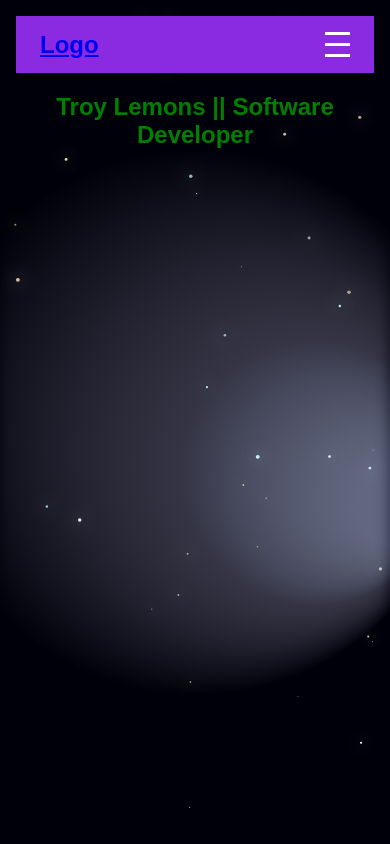
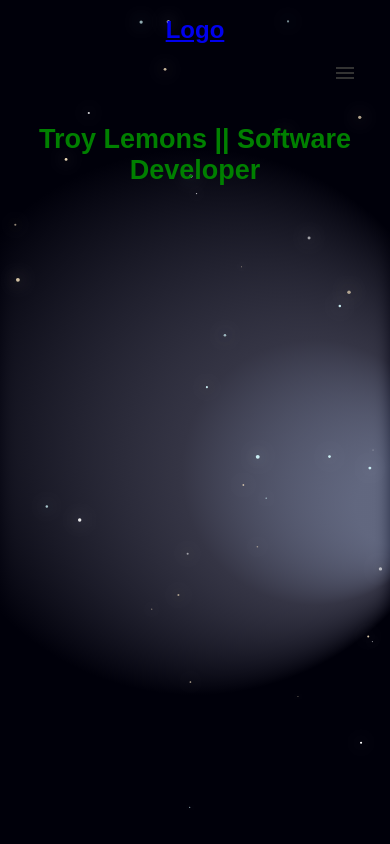
Before and after one commit to blueLotus3/tlportfolio, a React (Create React App) app: page / in a window 390 px wide. Built offline with nearby package versions, Linux system fonts and the light colour scheme.

Commit message:
adjusting styling to nav-menu

```diff
--- a/src/App.css
+++ b/src/App.css
@@ -35,13 +35,101 @@ h2 {
  color: green;
 }
 
-.navbar {
-  display: flex;
-  justify-content: space-between;
-  align-items: center;
-  background: blueviolet;
-  padding: 0.75rem 1.5rem;
+
+li {
+  list-style: none;
+  text-align: center;
+}
+
+p .nav-link {
+  text-decoration: none;
+}
+
+/* header */
+.header ul {
+  margin: 0;
+  padding: 0;
+  list-style: none;
+  overflow: hidden;
+}
+
+.header li p {
+  display: block;
+  padding: 6px;
+  border-right: 1px solid #f4f4f4;
+  text-decoration: none;
+}
+
+.header li p:hover,
+.header .menu-btn:hover {
+  background-color: #f4f4f4;
+}
+
+.header .nav-menu {
+  clear: both;
+  max-height: 0;
+  transition: max-height .2s ease-out;
+}
+
+.header .menu-icon {
+  cursor: pointer;
+  float: right;
+  padding: 28px 20px;
   position: relative;
+  user-select: none;
+}
+
+.header .menu-icon .navicon {
+  background: #333;
+  display: block;
+  height: 2px;
+  position: relative;
+  transition: background .2s ease-out;
+  width: 18px;
+}
+
+.header .menu-icon .navicon:before,
+.header .menu-icon .navicon:after {
+  background: #333;
+  content: '';
+  display: block;
+  height: 100%;
+  position: absolute;
+  transition: all .2s ease-out;
+  width: 100%;
+}
+
+.header .menu-icon .navicon:before {
+  top: 5px;
+}
+
+.header .menu-icon .navicon:after {
+  top: -5px;
+}
+
+.header .menu-btn {
+  display: none;
+}
+
+.header .menu-btn:checked ~ .nav-menu {
+  max-height: 240px;
+}
+
+.header .menu-btn:checked ~ .menu-icon .navicon {
+  background: transparent;
+}
+
+.header .menu-btn:checked ~ .menu-icon .navicon:before {
+  transform: rotate(-45deg);
+}
+
+.header .menu-btn:checked ~ .menu-icon .navicon:after {
+  transform: rotate(45deg);
+}
+
+.header .menu-btn:checked ~ .menu-icon:not(.steps) .navicon:before,
+.header .menu-btn:checked ~ .menu-icon:not(.steps) .navicon:after {
+  top: 0;
 }
 
 .logo {
@@ -49,52 +137,53 @@ h2 {
   font-weight: bold;
 }
 
-.nav-links {
-  display: flex;
-  gap: 1.5rem;
-}
-
-.nav-links p {
-  color: white;
-  text-decoration: none;
-  transition: color 0.3s;
-}
-
-.nav-links p:hover {
-  color: green;
-}
-
 .hamburger {
   display: none;
-  flex-direction: column;
-  cursor: pointer;
 }
 
 .bar {
-  width: 25px;
+  display: block;
   height: 3px;
-  background-color: white;
-  margin: 4px 0;
-  transition: 0.4s;
+  width: 100%;
+  background-color: #101010;
+  border-radius: 2px;
+  transition: all 0.3s ease-in-out;
 }
 
-@media (max-width: 760px) {
-  .hamburger {
-    display: flex;
+.nav-link {
+  font-size: 1.6rem;
+  font-weight: 400;
+  color: #475569;
+}
+
+.nav-link:hover {
+  color: #482ff7;
+}
+
+@media (max-width: 768px) {
+  body {
+    margin: 0;
+    padding: 0;
+    font-size: 18px;
   }
 
-  .nav-links {
-    position: absolute;
-    top: 60px;
-    left: 0;
-    background: blueviolet;
-    flex-direction: column;
-    width: 100%;
-    align-items: center;
-    display: none;
+  .header ul {
+    display: flex;
+    flex-direction: row;
+    flex-wrap: nowrap;
+    justify-content: space-between;
+    list-style-type: none;
+    overflow: hidden;
   }
 
-  .nav-links.open {
-    display: flex;
+  .header li p {
+    display: block;
+    border-right: 1px #f4f4f4;
+    text-decoration: none;
+  }
+
+  .header li p:hover,
+  .header .menu-btn:hover {
+    background-color: #f4f4f4;
   }
 }
--- a/src/components/Nav.js
+++ b/src/components/Nav.js
@@ -1,24 +1,21 @@
-import React, { useState }from 'react'
+import React from 'react'
 import { Link } from 'react-router-dom'
 
 const Nav = () => {
-    const [ isOpen, setIsOpen ] = useState(false);
+
     return (
+        <header className="header">
         <nav className="navbar">
         <div className="logo"><Link to='/'>Logo</Link></div>
-
-        <div className={`nav-links ${isOpen ? "open": ""}`}>
-            <Link to ='/' onClick={() => setIsOpen(false)}><p>Home</p></Link>
-            <Link to ='/projects' onClick={() => setIsOpen(false)}><p>Projects</p></Link>
-            <Link to ='/contact' onClick={() => setIsOpen(false)}><p>Contact</p></Link>
-            </div>
-        <div className="hamburger" onClick={() => setIsOpen(!isOpen)}>
-            <div className="bar"></div>
-            <div className="bar"></div>
-            <div className="bar"></div>
-        </div>
-
+        <input className="menu-btn" type="checkbox" id="menu-btn" />
+        <label className="menu-icon" htmlFor="menu-btn" id="nav"><span className="navicon"></span></label>
+        <ul className="nav-menu">
+        <li className="nav-item"><Link to ='/'><p className="nav-link">Home</p></Link></li>
+        <li className="nav-item"><Link to ='/projects'><p className="nav-link">Projects</p></Link></li>
+        <li classname="nav-item"><Link to ='/contact'><p className="nav-link">Contact</p></Link></li>
+        </ul>
         </nav>
+        </header>
     )
 }
 
```
